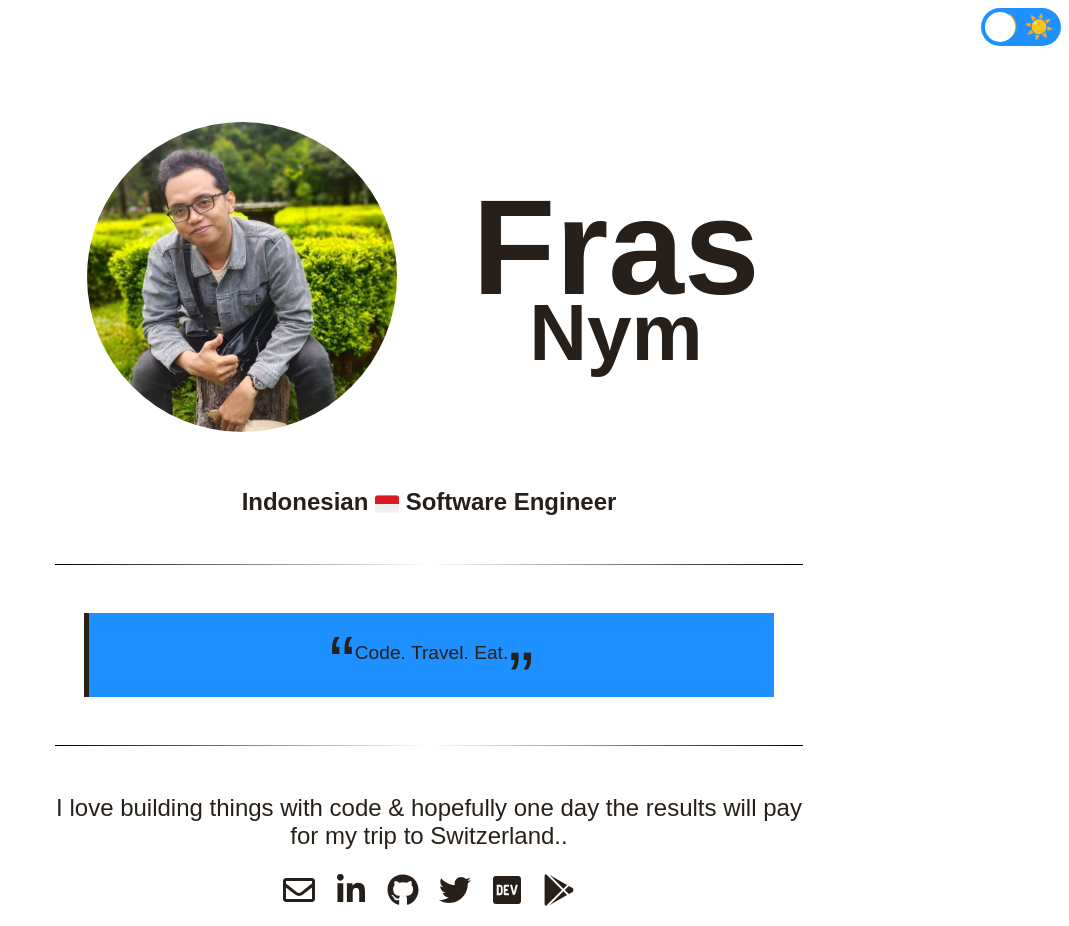
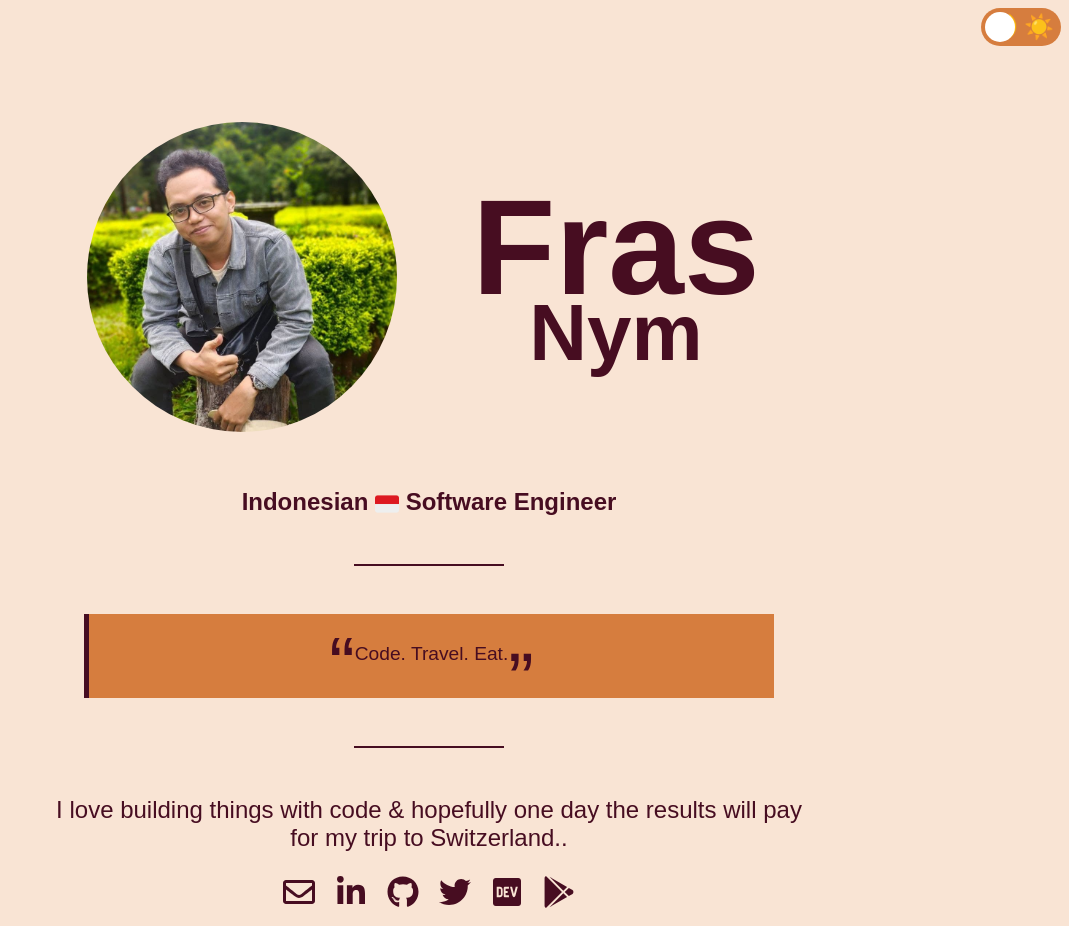
Before and after one commit to frasnym/next-portfolio-v2, a Next.js app: page / in a window 1280 px wide. Shown: the whole page, without its empty margins (211-1280 px from the left). Built offline with nearby package versions, Linux system fonts and the light colour scheme.

Commit message:
Update separator style

```diff
--- a/components/ui/separator.tsx
+++ b/components/ui/separator.tsx
@@ -1,19 +1,26 @@
 import type { NextPage } from 'next'
 import styled from "styled-components";
 
-const LineSeparator = styled.hr`
+const LineSeparator = styled.div`
   margin: 3rem 0;
-  border: 0;
-  height: 1px;
-  background-image: -webkit-linear-gradient(left, black, white, black);
-  background-image: -moz-linear-gradient(left, black, white, black);
-  background-image: -ms-linear-gradient(left, black, white, black);
-  background-image: -o-linear-gradient(left, black, white, black);
+  & > hr {
+    width: 0%;
+    min-width: 20%;
+    max-width: 100%;
+    margin: 0 auto;
+    border: none;
+    border-bottom: 2px solid var(--color-text-primary);
+    position: relative;
+    transition: box-shadow 200ms ease-in-out;
+    box-shadow: 0px 0px 0px 0px var(--color-text-secondary);
+  }
 `
 
 const Separator: NextPage = () => {
   return (
-    <LineSeparator />
+    <LineSeparator>
+      <hr />
+    </LineSeparator>
   )
 }
 
--- a/styles/globals.css
+++ b/styles/globals.css
@@ -43,17 +43,17 @@ body {
 
 body,
 body[data-theme="light"] {
-  --color-text-primary: #27201a;
-  --color-text-secondary: #076963;
-  --color-bg-primary: #fff;
-  --color-bg-toggle: #1e90ff;
+  --color-text-primary: #470D21;
+  --color-text-secondary: #9C0F48;
+  --color-bg-primary: #F9E4D4;
+  --color-bg-toggle: #D67D3E;
 }
 
 body[data-theme="dark"] {
   --color-text-primary: #ECDBBA;
-  --color-text-secondary: #C84B31;
+  --color-text-secondary: #2D4263;
   --color-bg-primary: #191919;
-  --color-bg-toggle: #2D4263;
+  --color-bg-toggle: #C84B31;
 }
 
 body {
```
